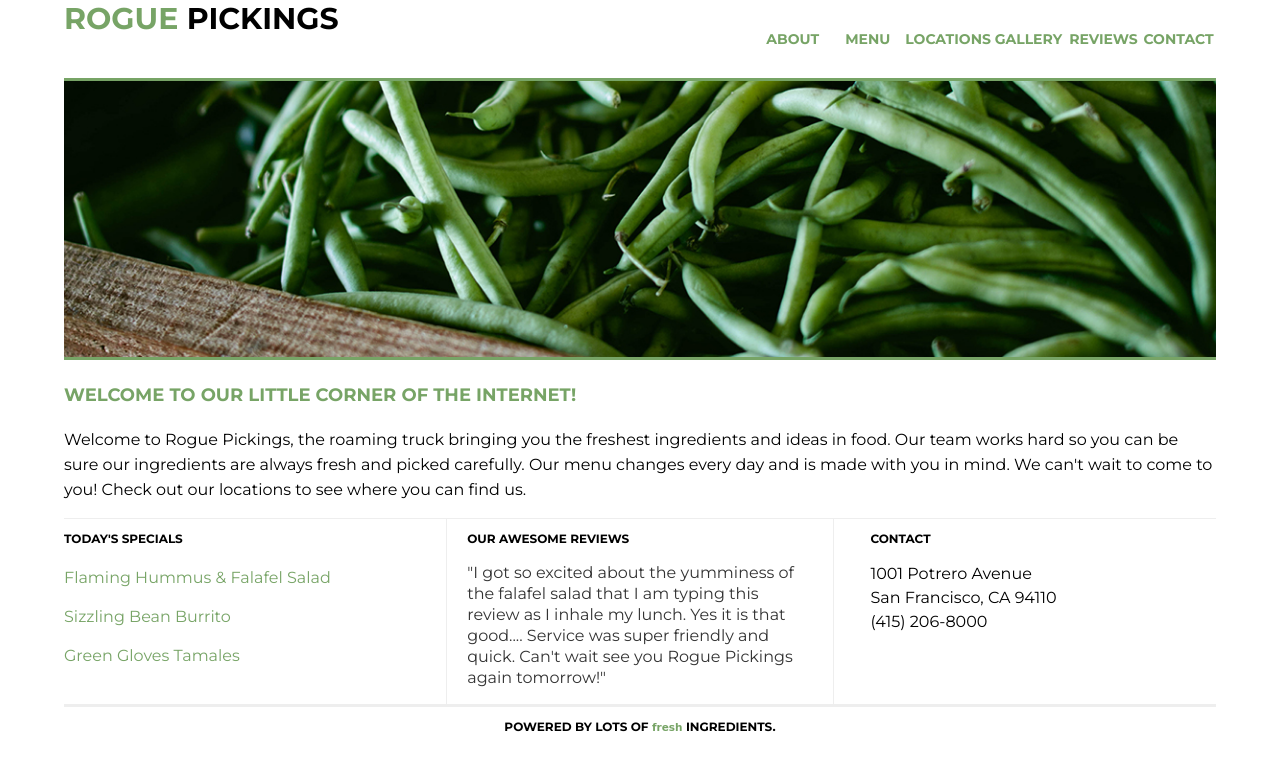
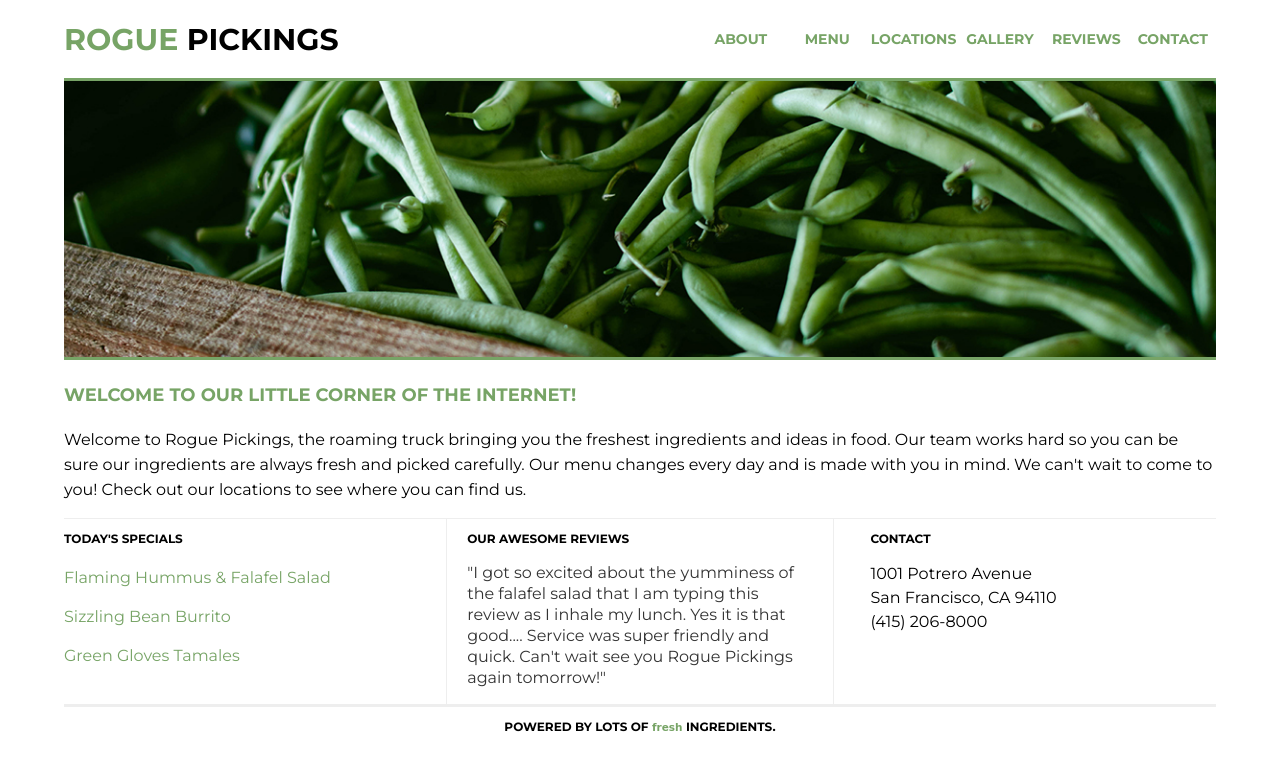
Before and after one commit to NicoleP20/rogue-pickings-responsive, a plain HTML site: page index.html in a window 1280 px wide. Drawn offline with Linux system fonts and the light colour scheme; a web font is replaced by a local one.

Commit message:
Centered header h1 and gave nav more space

```diff
--- a/css/main.css
+++ b/css/main.css
@@ -50,6 +50,7 @@ header {
   border-bottom: 3px solid #77a466;
   justify-content: center;
   align-content: center;
+  align-items: center;
   display: flex;
   flex-flow: row wrap;
   text-align: center;
@@ -204,6 +205,6 @@ footer span {
   }
 
   header nav {
-    width: 40%;
+    width: 45%;
   }
 }
```
